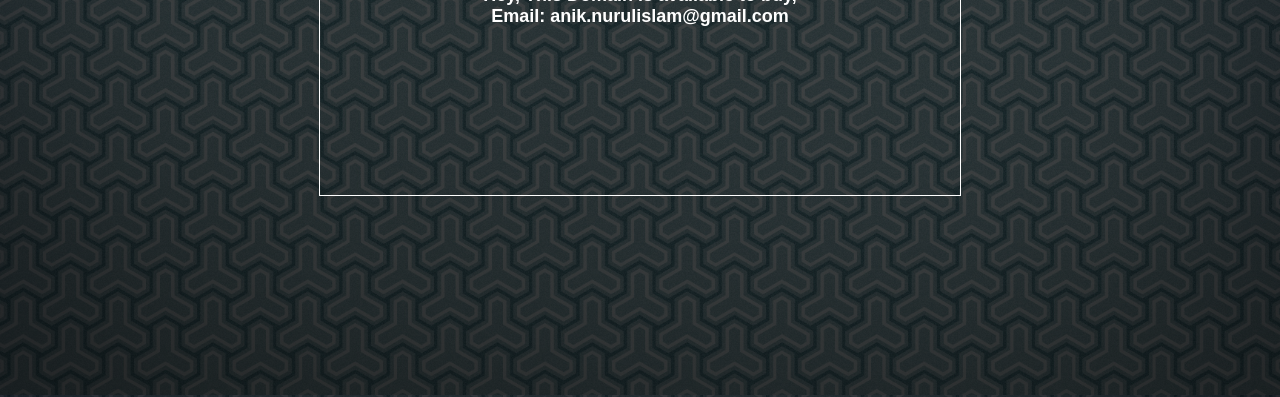
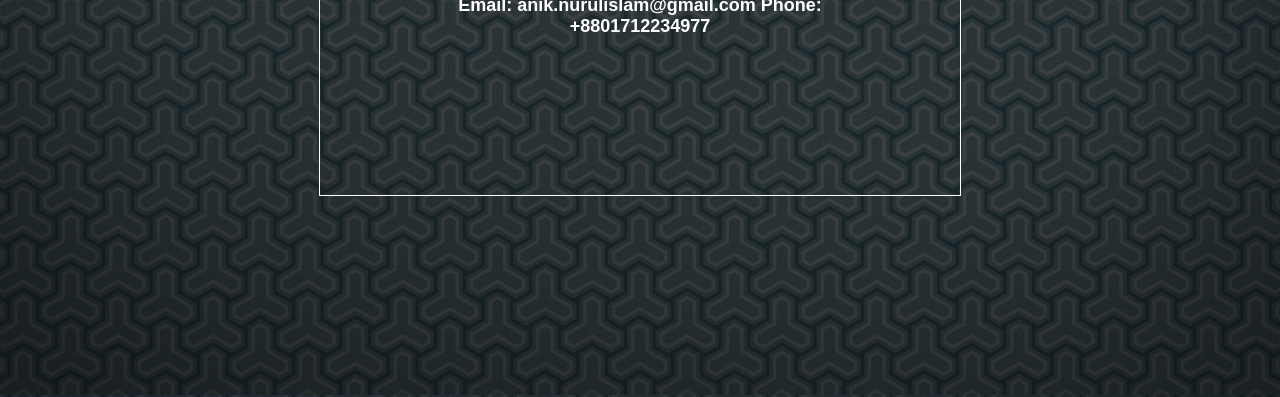
Before and after one commit to theGreenCodeRr/domain-selling-page, a plain HTML site: page index.html in a window 1280 px wide. Shown: the part 405-802 px from the top of the page. Drawn offline with Linux system fonts and the light colour scheme.

Commit message:
Update index.html

```diff
--- a/index.html
+++ b/index.html
@@ -8,7 +8,7 @@
         <div class="content">
             <div class="c2">
                 <h1 class="title">Selling This Domain</h1>
-                <h3 class="text">Hey, This Domain is available to buy, <br>Email: anik.nurulislam@gmail.com</h3>
+                <h3 class="text">Hey, This Domain is available to Purchase<br>Email: anik.nurulislam@gmail.com Phone: +8801712234977</h3>
             </div>
             <marquee behavior="scroll" direction="up" scrollamount="1">999$</marquee>
             <marquee behavior="scroll" direction="right" scrollamount="12">999$</marquee>
```
